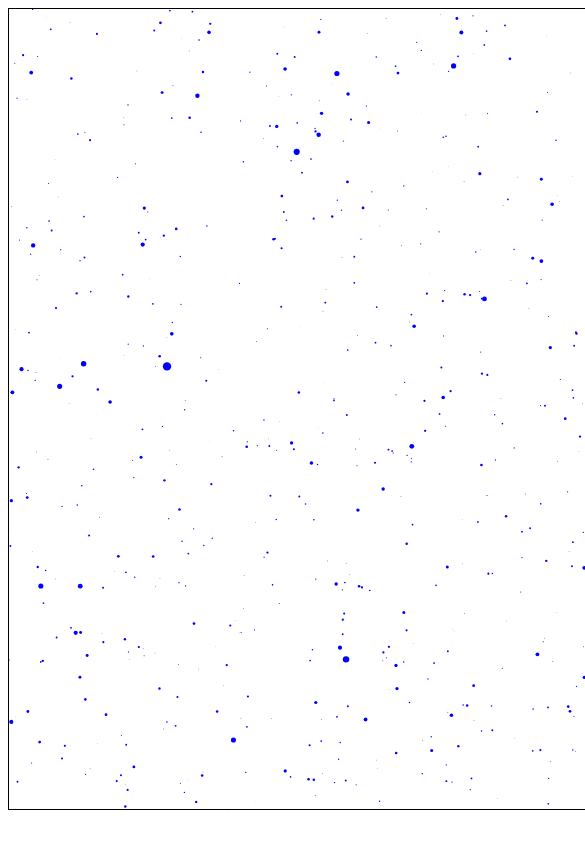
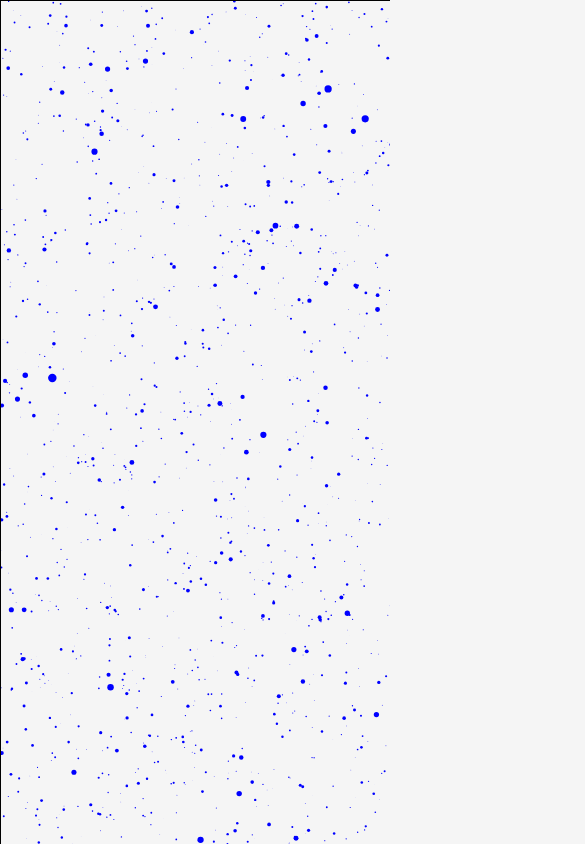
Before and after one commit to Stanislavstranger/spotify-similarity-map, a React (Vite) app: page / in a window 390 px wide. Shown: the top 844 px of the page, 585 px wide, since content can reach past the window. Built offline with nearby package versions, Linux system fonts and the light colour scheme.

Commit message:
feat: make canvas responsive to fill entire viewport

```diff
--- /dev/null
+++ b/src/app/App.css
@@ -0,0 +1,21 @@
+html,
+body {
+  margin: 0;
+  padding: 0;
+  height: 100%;
+  width: 100%;
+  overflow: hidden;
+  background-color: whitesmoke;
+}
+
+#canvas-container {
+  position: relative;
+  width: 100%;
+  height: 100%;
+}
+
+canvas {
+  display: block;
+  width: 100%;
+  height: 100%;
+}
--- a/src/app/App.tsx
+++ b/src/app/App.tsx
@@ -1,5 +1,6 @@
 import React from 'react';
 import { Home } from '../pages/Home';
+import './App.css';
 
 export const App: React.FC = () => {
   return <Home />;
--- a/src/shared/api/spotify/loadData.ts
+++ b/src/shared/api/spotify/loadData.ts
@@ -12,7 +12,7 @@ interface Song {
 export const loadData = async (): Promise<Song[]> => {
   const data: Song[] = await d3.csv(
     '/src/assets/data/Most Streamed Spotify Songs 2024.csv',
-    (d: any) => ({
+    (d: Record<string, string>) => ({
       Track: d.Track,
       Artist: d.Artist,
       'Track Score': +d['Track Score'],
--- a/src/shared/ui/components/Canvas/Canvas.tsx
+++ b/src/shared/ui/components/Canvas/Canvas.tsx
@@ -9,7 +9,8 @@ interface CanvasProps {
 
 export const Canvas: React.FC<CanvasProps> = ({ data, similarityMatrix }) => {
   const canvasRef = useRef<HTMLCanvasElement>(null);
-  const { drawMap, enableCanvasInteractions } = useCanvas(canvasRef);
+  const { drawMap, enableCanvasInteractions, resizeCanvas } =
+    useCanvas(canvasRef);
   const [tooltipContent, setTooltipContent] = useState<string | null>(null);
   const [tooltipPosition, setTooltipPosition] = useState<{
     x: number;
@@ -18,6 +19,7 @@ export const Canvas: React.FC<CanvasProps> = ({ data, similarityMatrix }) => {
 
   useEffect(() => {
     if (canvasRef.current && data.length > 0 && similarityMatrix.length > 0) {
+      resizeCanvas();
       drawMap(data, similarityMatrix);
       enableCanvasInteractions(
         data,
@@ -26,16 +28,11 @@ export const Canvas: React.FC<CanvasProps> = ({ data, similarityMatrix }) => {
         setTooltipPosition
       );
     }
-  }, [data, similarityMatrix, drawMap, enableCanvasInteractions]);
+  }, [data, similarityMatrix, drawMap, enableCanvasInteractions, resizeCanvas]);
 
   return (
-    <div style={{ position: 'relative' }}>
-      <canvas
-        ref={canvasRef}
-        width="1200"
-        height="800"
-        style={{ border: '1px solid black' }}
-      ></canvas>
+    <div id="canvas-container">
+      <canvas ref={canvasRef} style={{ border: '1px solid black' }}></canvas>
       {tooltipContent && tooltipPosition && (
         <Tooltip position={tooltipPosition} content={tooltipContent} />
       )}
--- a/src/shared/ui/components/Canvas/useCanvas.ts
+++ b/src/shared/ui/components/Canvas/useCanvas.ts
@@ -3,6 +3,14 @@ import { useCallback } from 'react';
 export const useCanvas = (canvasRef: React.RefObject<HTMLCanvasElement>) => {
   const transform = { x: 0, y: 0, scale: 1 };
   let nodes: any[] = [];
+
+  const resizeCanvas = useCallback(() => {
+    const canvas = canvasRef.current;
+    if (canvas) {
+      canvas.width = window.innerWidth;
+      canvas.height = window.innerHeight;
+    }
+  }, [canvasRef]);
 
   const drawNode = (
     ctx: CanvasRenderingContext2D,
@@ -155,7 +163,9 @@ export const useCanvas = (canvasRef: React.RefObject<HTMLCanvasElement>) => {
           <strong>${hoveredNode.song.Track}</strong><br>
           Artist: ${hoveredNode.song.Artist}<br>
           Score: ${hoveredNode.song['Track Score']}<br>
-          Streams: ${hoveredNode.song['Spotify Streams']}
+          Streams: ${hoveredNode.song['Spotify Streams']}<br>
+          Release Date': ${hoveredNode.song['Release Date']}<br>
+          Album Name': ${hoveredNode.song['Album Name']}
         `);
         } else {
           setTooltipContent(null);
@@ -189,9 +199,14 @@ export const useCanvas = (canvasRef: React.RefObject<HTMLCanvasElement>) => {
           drawMap(data, similarityMatrix);
         }
       });
+
+      window.addEventListener('resize', resizeCanvas);
+      return () => {
+        window.removeEventListener('resize', resizeCanvas);
+      };
     },
-    [canvasRef, drawMap]
+    [canvasRef, drawMap, resizeCanvas]
   );
 
-  return { drawMap, enableCanvasInteractions };
+  return { drawMap, enableCanvasInteractions, resizeCanvas };
 };
```
